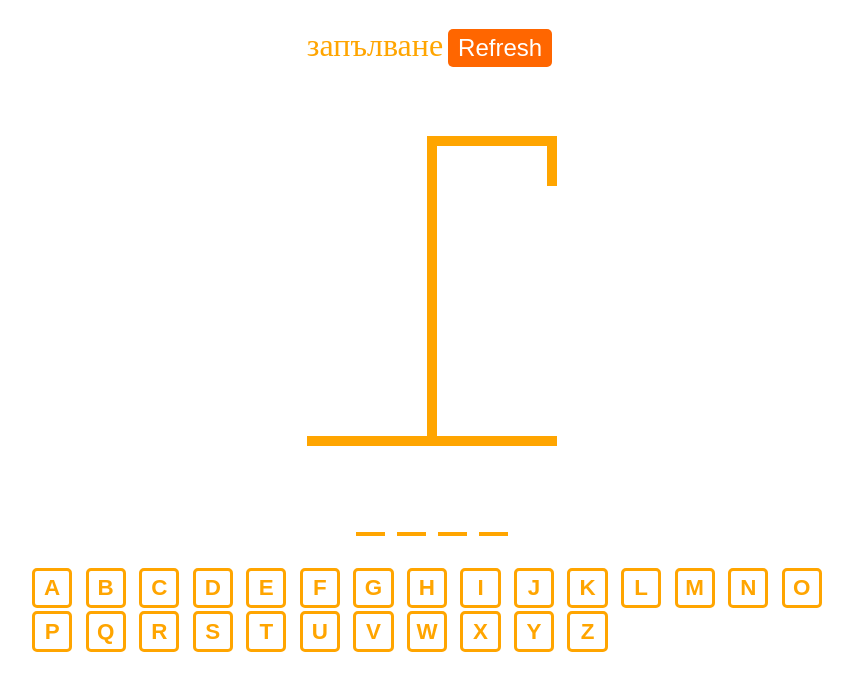
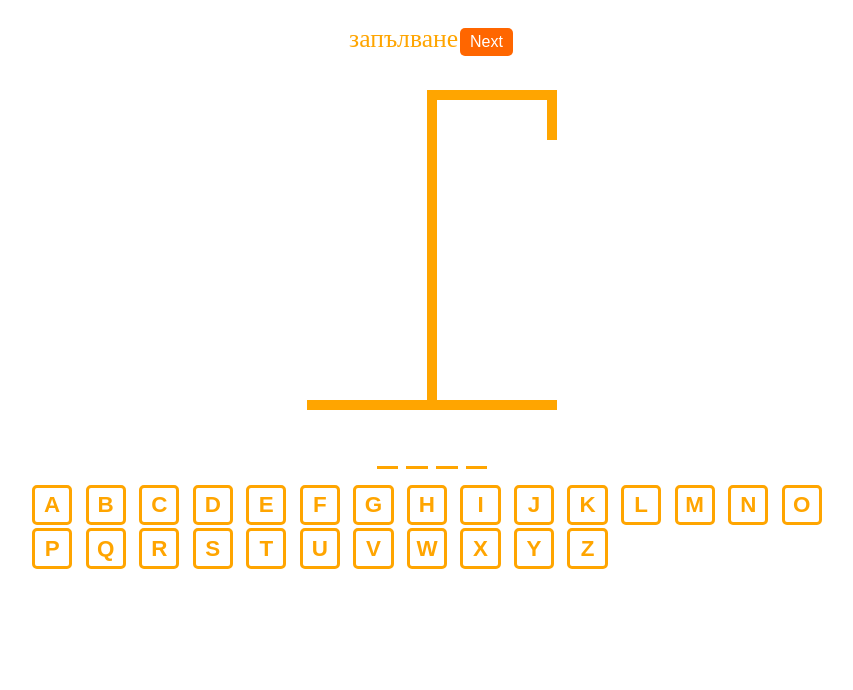
Before and after one commit to NinaNikolova/react-hangman-main, a React (Vite) app: page / in a window 1280 px wide. Shown: the top 690 px of the page, without its empty margins (208-1061 px from the left). Built offline with nearby package versions, Linux system fonts and the light colour scheme.

Commit message:
corrected css

```diff
--- a/src/App.tsx
+++ b/src/App.tsx
@@ -76,19 +76,19 @@ function App() {
         maxWidth: "800px",
         display: "flex",
         flexDirection: "column",
-        gap: "2rem",
+        gap: "1rem",
         margin: "0 auto",
         alignItems: "center",
         padding: "1rem"
       }}
     >
-      <div style={{ color: 'orange', fontSize: "2rem" }}>{wordToShow}
+      <div style={{ color: 'orange', fontSize: "1.6rem" }}>{wordToShow}
         <button
           onClick={() => window.location.reload()}
           style={{
-            margin: "5px",
+            margin: "2px",
             padding: "5px 10px",
-            fontSize: "1.5rem",
+            fontSize: "1rem",
             backgroundColor: "#ff6600",
             color: "white",
             border: "none",
@@ -99,12 +99,12 @@ function App() {
           onMouseOver={(e) => (e.currentTarget.style.backgroundColor = "#e65c00")}
           onMouseOut={(e) => (e.currentTarget.style.backgroundColor = "#ff6600")}
         >
-          Refresh
+          Next
         </button>
       </div>
       <div style={{ fontSize: "1rem", textAlign: "center" }}>
-        {isWinner && "Winner! - Refresh to try again"}
-        {isLoser && "Nice Try - Refresh to try again"}
+        {isWinner && "Winner!"}
+        {isLoser && "Nice Try!"}
       </div>
       <HangmanDrawing numberOfGuesses={incorrectLetters.length} />
       <HangmanWord
--- a/src/HangmanDrawing.tsx
+++ b/src/HangmanDrawing.tsx
@@ -117,7 +117,7 @@ export function HangmanDrawing({ numberOfGuesses }: HangmanDrawingProps) {
       />
       <div
         style={{
-          height: "290px",
+          height: "300px",
           width: "10px",
           background: "orange",
           marginLeft: "120px",
--- a/src/HangmanWord.tsx
+++ b/src/HangmanWord.tsx
@@ -14,7 +14,7 @@ export function HangmanWord({
       style={{
         display: "flex",
         gap: ".25em",
-        fontSize: "3rem",
+        fontSize: "2.2rem",
         fontWeight: "bold",
         textTransform: "uppercase",
         fontFamily: "monospace",
```
